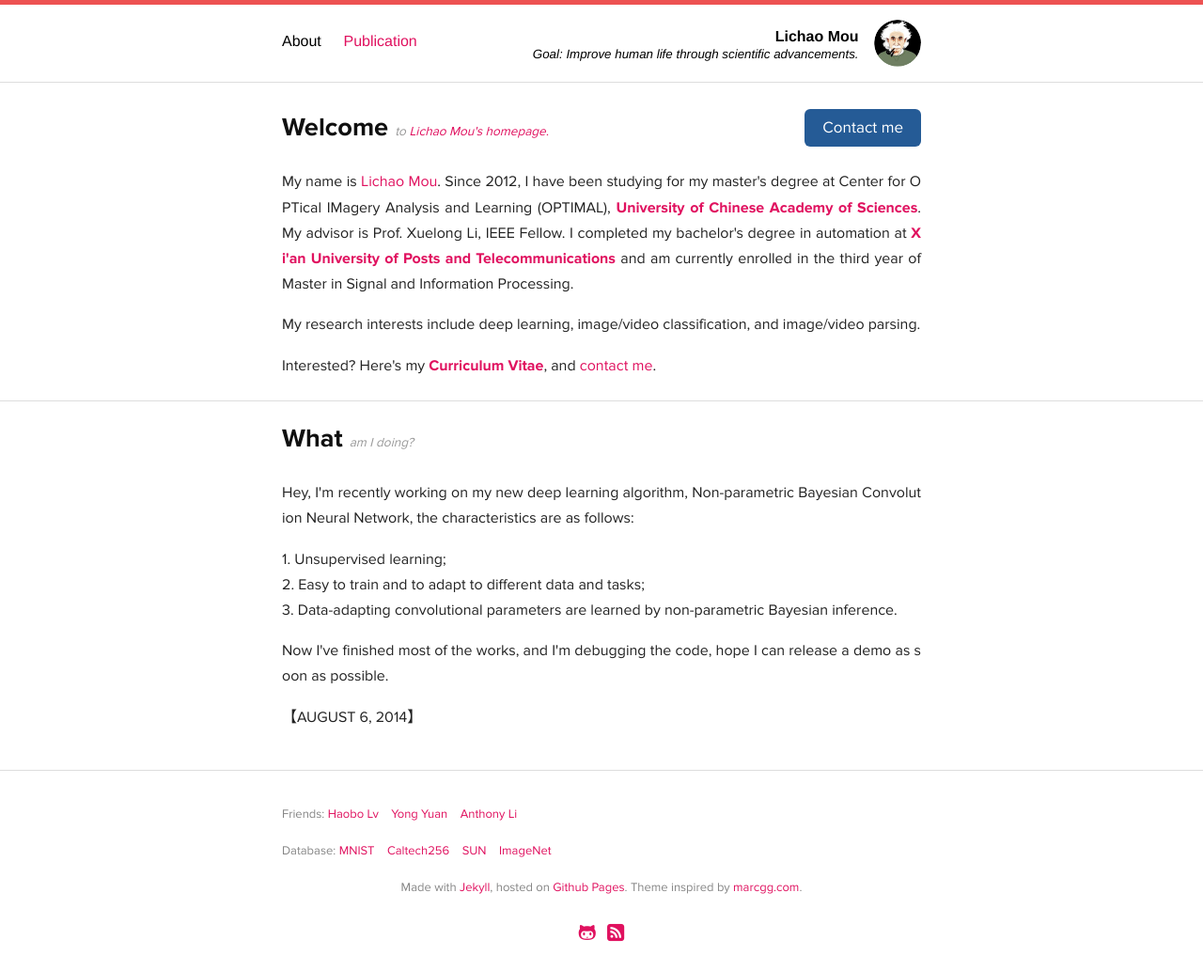
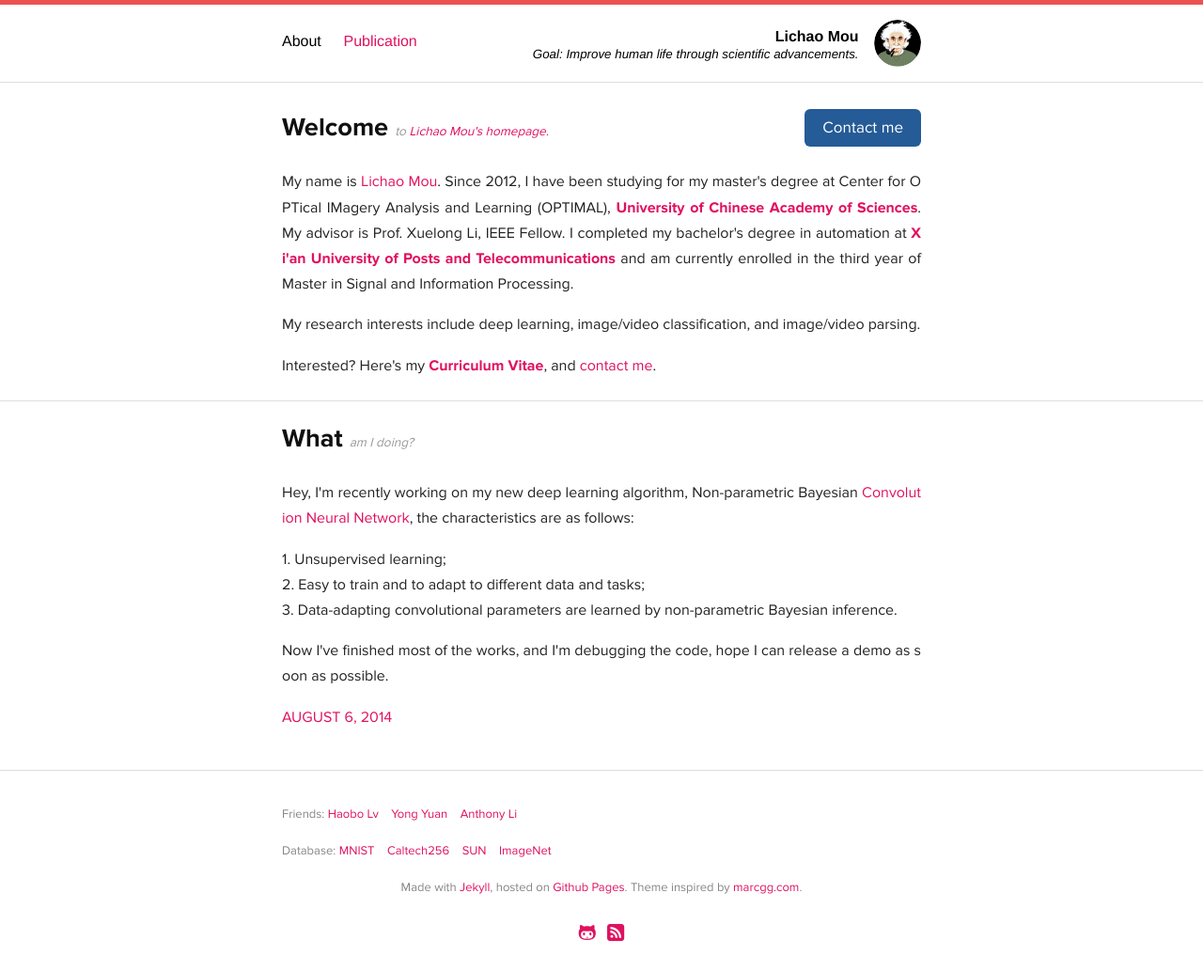
Before and after one commit to Raphael-Mou/raphael-mou.github.com, a Jekyll site: the page built from index.html, in a window 1280 px wide. Shown: the whole page at 94% size. Built offline with Jekyll 4.4.1, drawn with Linux system fonts in a browser that asks for light colours; Markdown is read by kramdown in place of the engine named in the settings; part of the change alters nothing that is shown.

```diff
--- a/index.html
+++ b/index.html
@@ -54,7 +54,7 @@ description: My name is Lichao Mou. Since 2012, I have been studying for my mast
     </span>
   </h1>
   <p>
-    Hey, I'm recently working on my new deep learning algorithm, Non-parametric Bayesian Convolution Neural Network, the characteristics are as follows:  <!--<strong itemprop="role">interim CTO</strong>.--><!--  in <span itemprop="location">Paris</span>. -->
+    Hey, I'm recently working on my new deep learning algorithm, Non-parametric Bayesian <a href="http://en.wikipedia.org/wiki/Convolutional_neural_network">Convolution Neural Network</a>, the characteristics are as follows:  <!--<strong itemprop="role">interim CTO</strong>.--><!--  in <span itemprop="location">Paris</span>. -->
   </p>
 
   <p>
@@ -68,7 +68,7 @@ description: My name is Lichao Mou. Since 2012, I have been studying for my mast
   </p>
 
   <p>
-    【AUGUST 6, 2014】
+    <a href="">AUGUST 6, 2014</a>
   </p>
 
  <!-- <p>
```
